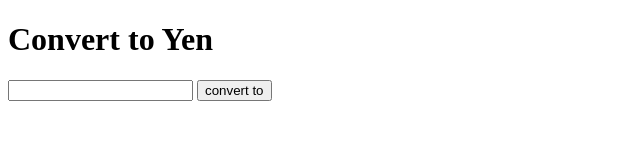
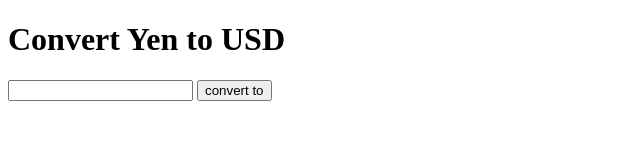
Before and after one commit to jgiraldo11/convert-to-yen, a plain HTML site: page index.html in a window 1280 px wide. Shown: the whole page, without its empty margins (0-640 px from the left). Drawn offline with Linux system fonts and the light colour scheme.

Commit message:
FIXED text

```diff
--- a/index.html
+++ b/index.html
@@ -4,10 +4,10 @@
     <meta charset="UTF-8">
     <meta http-equiv="X-UA-Compatible" content="IE=edge">
     <meta name="viewport" content="width=device-width, initial-scale=1.0">
-    <title>Convert to Yen</title>
+    <title>Convert Yen to USD</title>
 </head>
 <body>
-    <h1>Convert to Yen</h1>
+    <h1>Convert Yen to USD</h1>
     <form>
         <label for="Yen">
             <input type="number" name="Yen">
```
